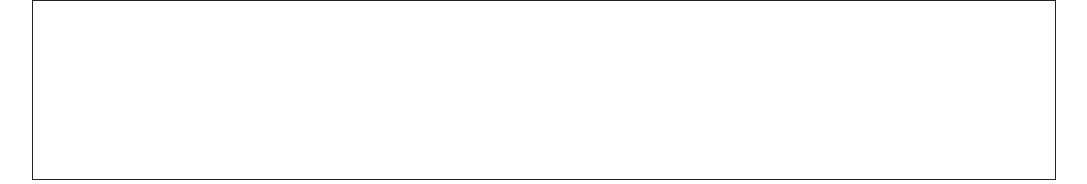
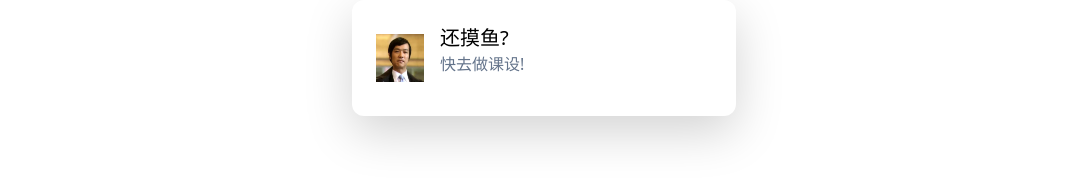
Before and after one commit to kekeTeam001/EggerWeb, a website: page src/index.html in a window 1280 px wide. Shown: the whole page, without its empty margins (96-1183 px from the left). Drawn offline with Linux system fonts and the light colour scheme; files whose address does not match are found by name.

Commit message:
试水tailwind

```diff
--- a/src/index.html
+++ b/src/index.html
@@ -5,13 +5,22 @@
     <meta name="viewport" content="width=device-width, initial-scale=1.0">
     <title>Document</title>
 
-    <link href="../Assets/bootstrap-5.3.1-dist/css/bootstrap.css" rel="stylesheet">
-    <link href="../Assets/dist/output.css" rel="stylesheet">
+    <link rel="stylesheet" href="../Assets/dist/output.css">
+    <link rel="stylesheet" href="../Assets/bootstrap-5.3.1-dist/css/bootstrap.css">
 </head>
 
 <body>
-    <div class="container max-w-screen-lg border border-1 border-dark" style="height: 180px;"></div>
-    <script src="./Assets/bootstrap-5.3.1-dist/js/bootstrap.js"></script>
+    <div class="p-6 max-w-sm mx-auto bg-white rounded-xl shadow-lg flex items-center space-x-4">
+        <div class="shrink-0">
+            <img class="h-12 w-12" src="../Assets/images/sensei.png" alt="ChitChat Logo">
+        </div>
+        <div>
+            <div class="text-xl font-medium text-black">还摸鱼?</div>
+            <p class="text-slate-500">快去做课设!</p>
+        </div>
+    </div>
+
+    <script src="../Assets/bootstrap-5.3.1-dist/js/bootstrap.js"></script>
 </body>
 
 </html>
```
Also changed, not shown: Assets/dist/output.css, Assets/images/sensei.png (added), 1 other file.
